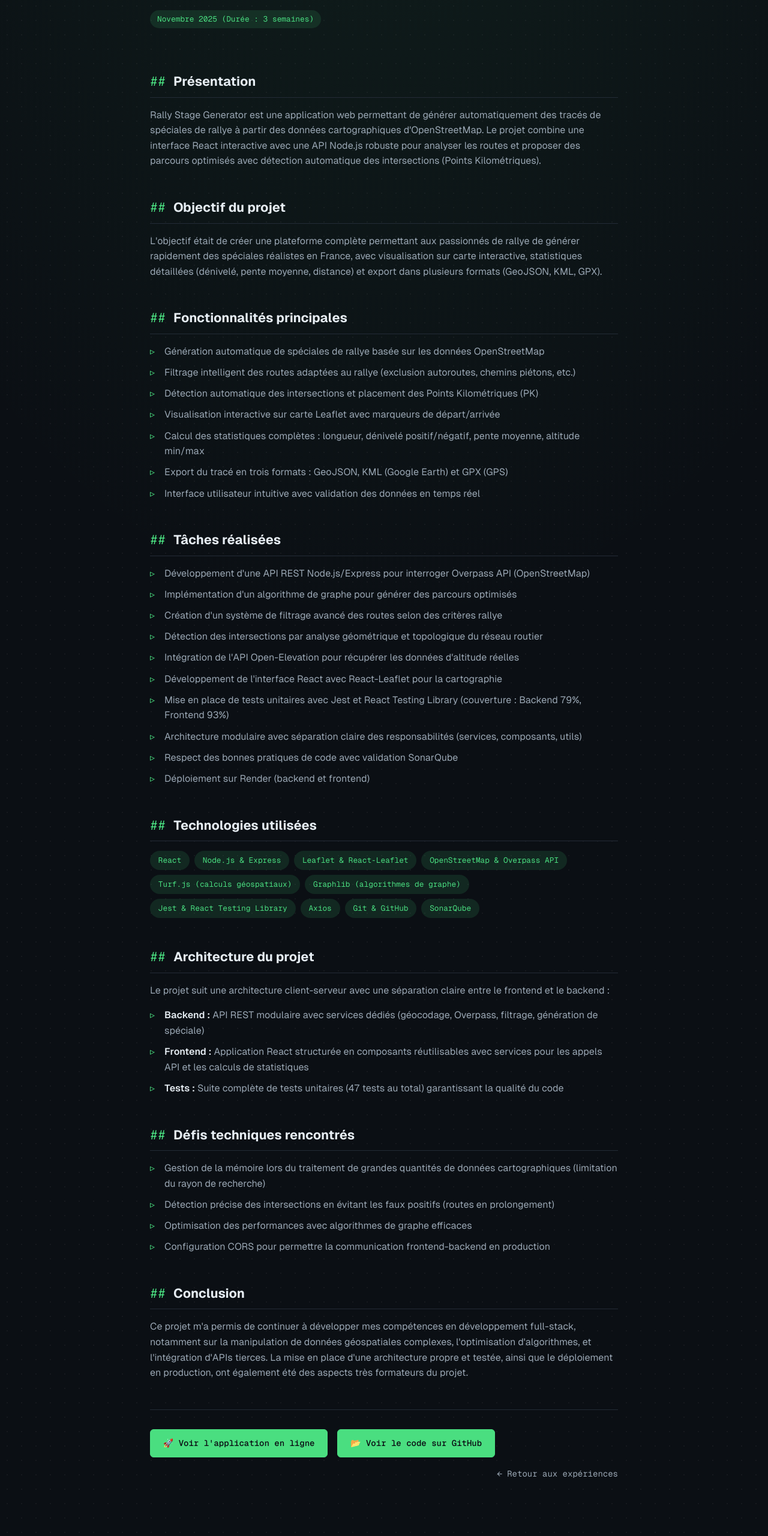
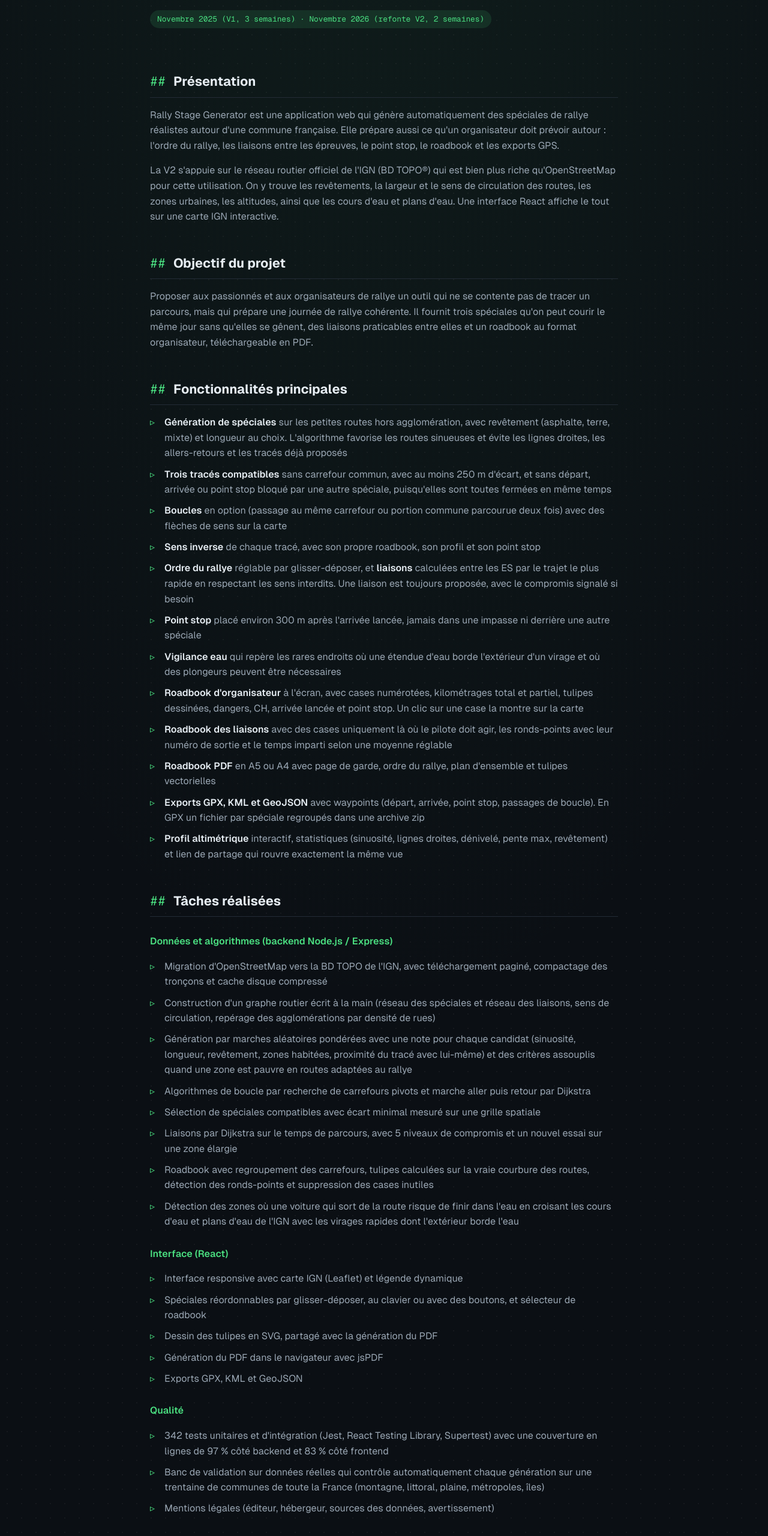
Before and after one commit to theo-vanbandon/portfolio-nextjs, a Next.js app: page /experiences/rally-stage-generator in a window 1280 px wide. Shown: the part 218-2778 px from the top of the page at 60% size. Built offline with nearby package versions, Linux system fonts and the light colour scheme.

Commit message:
Mise à jour du projet Rally Stage Generator avec la refonte V2

```diff
--- a/app/data/projects.ts
+++ b/app/data/projects.ts
@@ -11,6 +11,15 @@ export type Project = {
 };
 
 export const projects: Project[] = [
+    {
+        title: "Générateur de spéciale de rallye",
+        type: "perso",
+        description: "Application web qui prépare une journée de rallye autour d'une commune : trois spéciales compatibles, liaisons, roadbook PDF et exports GPS, à partir des données routières de l'IGN.",
+        link: "/experiences/rally-stage-generator",
+        technologies: ["React", "Node.js", "Express", "Leaflet", "IGN BD TOPO", "jsPDF", "Jest"],
+        date: "Novembre 2025, refonte en Novembre 2026",
+        duree: "3 + 2 semaines",
+    },
     {
         title: "Facturation & site web - AEM",
         type: "stage",
@@ -37,15 +46,6 @@ export const projects: Project[] = [
         technologies: ["Node.js", "GitHub Actions", "Nodemailer", "Axios", "API REST"],
         date: "Décembre 2025",
         duree: "4 jours",
-    },
-    {
-        title: "Générateur de spéciale de rallye",
-        type: "perso",
-        description: "Application web de génération automatique de spéciales de rallye basée sur OpenStreetMap avec détection d'intersections et export multi-formats.",
-        link: "/experiences/rally-stage-generator",
-        technologies: ["React", "Node.js", "Express", "Leaflet", "OpenStreetMap"],
-        date: "Novembre 2025",
-        duree: "3 semaines",
     },
     {
         title: "Réseau social : Watif",
--- a/app/experiences/rally-stage-generator/page.tsx
+++ b/app/experiences/rally-stage-generator/page.tsx
@@ -4,99 +4,127 @@ export default function RallyStageGenerator() {
     return (
         <section id="rally-stage-project" className="project-detail-section">
             <h2>Rally Stage Generator</h2>
-            <p className="project-date">Novembre 2025 (Durée : 3 semaines)</p>
+            <p className="project-date">Novembre 2025 (V1, 3 semaines) · Novembre 2026 (refonte V2, 2 semaines)</p>
 
             <h3>Présentation</h3>
             <p>
-                Rally Stage Generator est une application web permettant de générer automatiquement des tracés de
-                spéciales de rallye à partir des données cartographiques d&apos;OpenStreetMap. Le projet combine
-                une interface React interactive avec une API Node.js robuste pour analyser les routes et proposer
-                des parcours optimisés avec détection automatique des intersections (Points Kilométriques).
+                Rally Stage Generator est une application web qui génère automatiquement des spéciales de rallye
+                réalistes autour d&apos;une commune française. Elle prépare aussi ce qu&apos;un organisateur doit
+                prévoir autour : l&apos;ordre du rallye, les liaisons entre les épreuves, le point stop, le roadbook
+                et les exports GPS.
+            </p>
+            <p>
+                La V2 s&apos;appuie sur le réseau routier officiel de l&apos;IGN (BD TOPO®) qui est bien plus riche
+                qu&apos;OpenStreetMap pour cette utilisation. On y trouve les revêtements, la largeur et le sens de
+                circulation des routes, les zones urbaines, les altitudes, ainsi que les cours d&apos;eau et plans
+                d&apos;eau. Une interface React affiche le tout sur une carte IGN interactive.
             </p>
 
             <h3>Objectif du projet</h3>
             <p>
-                L&apos;objectif était de créer une plateforme complète permettant aux passionnés de rallye de
-                générer rapidement des spéciales réalistes en France, avec visualisation sur carte interactive,
-                statistiques détaillées (dénivelé, pente moyenne, distance) et export dans plusieurs formats
-                (GeoJSON, KML, GPX).
+                Proposer aux passionnés et aux organisateurs de rallye un outil qui ne se contente pas de tracer un
+                parcours, mais qui prépare une journée de rallye cohérente. Il fournit trois spéciales qu&apos;on
+                peut courir le même jour sans qu&apos;elles se gênent, des liaisons praticables entre elles et un
+                roadbook au format organisateur, téléchargeable en PDF.
             </p>
 
             <h3>Fonctionnalités principales</h3>
             <ul className="features-list">
-                <li>Génération automatique de spéciales de rallye basée sur les données OpenStreetMap</li>
-                <li>Filtrage intelligent des routes adaptées au rallye (exclusion autoroutes, chemins piétons, etc.)</li>
-                <li>Détection automatique des intersections et placement des Points Kilométriques (PK)</li>
-                <li>Visualisation interactive sur carte Leaflet avec marqueurs de départ/arrivée</li>
-                <li>Calcul des statistiques complètes : longueur, dénivelé positif/négatif, pente moyenne, altitude min/max</li>
-                <li>Export du tracé en trois formats : GeoJSON, KML (Google Earth) et GPX (GPS)</li>
-                <li>Interface utilisateur intuitive avec validation des données en temps réel</li>
+                <li><strong>Génération de spéciales</strong> sur les petites routes hors agglomération, avec revêtement (asphalte, terre, mixte) et longueur au choix. L&apos;algorithme favorise les routes sinueuses et évite les lignes droites, les allers-retours et les tracés déjà proposés</li>
+                <li><strong>Trois tracés compatibles</strong> sans carrefour commun, avec au moins 250 m d&apos;écart, et sans départ, arrivée ou point stop bloqué par une autre spéciale, puisqu&apos;elles sont toutes fermées en même temps</li>
+                <li><strong>Boucles</strong> en option (passage au même carrefour ou portion commune parcourue deux fois) avec des flèches de sens sur la carte</li>
+                <li><strong>Sens inverse</strong> de chaque tracé, avec son propre roadbook, son profil et son point stop</li>
+                <li><strong>Ordre du rallye</strong> réglable par glisser-déposer, et <strong>liaisons</strong> calculées entre les ES par le trajet le plus rapide en respectant les sens interdits. Une liaison est toujours proposée, avec le compromis signalé si besoin</li>
+                <li><strong>Point stop</strong> placé environ 300 m après l&apos;arrivée lancée, jamais dans une impasse ni derrière une autre spéciale</li>
+                <li><strong>Vigilance eau</strong> qui repère les rares endroits où une étendue d&apos;eau borde l&apos;extérieur d&apos;un virage et où des plongeurs peuvent être nécessaires</li>
+                <li><strong>Roadbook d&apos;organisateur</strong> à l&apos;écran, avec cases numérotées, kilométrages total et partiel, tulipes dessinées, dangers, CH, arrivée lancée et point stop. Un clic sur une case la montre sur la carte</li>
+                <li><strong>Roadbook des liaisons</strong> avec des cases uniquement là où le pilote doit agir, les ronds-points avec leur numéro de sortie et le temps imparti selon une moyenne réglable</li>
+                <li><strong>Roadbook PDF</strong> en A5 ou A4 avec page de garde, ordre du rallye, plan d&apos;ensemble et tulipes vectorielles</li>
+                <li><strong>Exports GPX, KML et GeoJSON</strong> avec waypoints (départ, arrivée, point stop, passages de boucle). En GPX un fichier par spéciale regroupés dans une archive zip</li>
+                <li><strong>Profil altimétrique</strong> interactif, statistiques (sinuosité, lignes droites, dénivelé, pente max, revêtement) et lien de partage qui rouvre exactement la même vue</li>
             </ul>
 
             <h3>Tâches réalisées</h3>
+            <h4>Données et algorithmes (backend Node.js / Express)</h4>
             <ul className="features-list">
-                <li>Développement d&apos;une API REST Node.js/Express pour interroger Overpass API (OpenStreetMap)</li>
-                <li>Implémentation d&apos;un algorithme de graphe pour générer des parcours optimisés</li>
-                <li>Création d&apos;un système de filtrage avancé des routes selon des critères rallye</li>
-                <li>Détection des intersections par analyse géométrique et topologique du réseau routier</li>
-                <li>Intégration de l&apos;API Open-Elevation pour récupérer les données d&apos;altitude réelles</li>
-                <li>Développement de l&apos;interface React avec React-Leaflet pour la cartographie</li>
-                <li>Mise en place de tests unitaires avec Jest et React Testing Library (couverture : Backend 79%, Frontend 93%)</li>
-                <li>Architecture modulaire avec séparation claire des responsabilités (services, composants, utils)</li>
-                <li>Respect des bonnes pratiques de code avec validation SonarQube</li>
-                <li>Déploiement sur Render (backend et frontend)</li>
+                <li>Migration d&apos;OpenStreetMap vers la BD TOPO de l&apos;IGN, avec téléchargement paginé, compactage des tronçons et cache disque compressé</li>
+                <li>Construction d&apos;un graphe routier écrit à la main (réseau des spéciales et réseau des liaisons, sens de circulation, repérage des agglomérations par densité de rues)</li>
+                <li>Génération par marches aléatoires pondérées avec une note pour chaque candidat (sinuosité, longueur, revêtement, zones habitées, proximité du tracé avec lui-même) et des critères assouplis quand une zone est pauvre en routes adaptées au rallye</li>
+                <li>Algorithmes de boucle par recherche de carrefours pivots et marche aller puis retour par Dijkstra</li>
+                <li>Sélection de spéciales compatibles avec écart minimal mesuré sur une grille spatiale</li>
+                <li>Liaisons par Dijkstra sur le temps de parcours, avec 5 niveaux de compromis et un nouvel essai sur une zone élargie</li>
+                <li>Roadbook avec regroupement des carrefours, tulipes calculées sur la vraie courbure des routes, détection des ronds-points et suppression des cases inutiles</li>
+                <li>Détection des zones où une voiture qui sort de la route risque de finir dans l&apos;eau en croisant les cours d&apos;eau et plans d&apos;eau de l&apos;IGN avec les virages rapides dont l&apos;extérieur borde l&apos;eau</li>
+            </ul>
+
+            <h4>Interface (React)</h4>
+            <ul className="features-list">
+                <li>Interface responsive avec carte IGN (Leaflet) et légende dynamique</li>
+                <li>Spéciales réordonnables par glisser-déposer, au clavier ou avec des boutons, et sélecteur de roadbook</li>
+                <li>Dessin des tulipes en SVG, partagé avec la génération du PDF</li>
+                <li>Génération du PDF dans le navigateur avec jsPDF</li>
+                <li>Exports GPX, KML et GeoJSON</li>
+            </ul>
+
+            <h4>Qualité</h4>
+            <ul className="features-list">
+                <li>342 tests unitaires et d&apos;intégration (Jest, React Testing Library, Supertest) avec une couverture en lignes de 97 % côté backend et 83 % côté frontend</li>
+                <li>Banc de validation sur données réelles qui contrôle automatiquement chaque génération sur une trentaine de communes de toute la France (montagne, littoral, plaine, métropoles, îles)</li>
+                <li>Mentions légales (éditeur, hébergeur, sources des données, avertissement)</li>
             </ul>
 
             <h3>Technologies utilisées</h3>
             <ul className="technologies-list">
                 <li>React</li>
-                <li>Node.js & Express</li>
                 <li>Leaflet & React-Leaflet</li>
-                <li>OpenStreetMap & Overpass API</li>
-                <li>Turf.js (calculs géospatiaux)</li>
-                <li>Graphlib (algorithmes de graphe)</li>
+                <li>Node.js & Express 5</li>
+                <li>IGN BD TOPO® & Géoplateforme</li>
+                <li>geo.api.gouv.fr</li>
+                <li>jsPDF</li>
                 <li>Jest & React Testing Library</li>
-                <li>Axios</li>
+                <li>Supertest</li>
                 <li>Git & GitHub</li>
-                <li>SonarQube</li>
+                <li>Render</li>
             </ul>
 
             <h3>Architecture du projet</h3>
-            <p>
-                Le projet suit une architecture client-serveur avec une séparation claire entre le frontend et le backend :
-            </p>
             <ul className="features-list">
-                <li><strong>Backend :</strong> API REST modulaire avec services dédiés (géocodage, Overpass,
-                    filtrage, génération de spéciale)</li>
-                <li><strong>Frontend :</strong> Application React structurée en composants réutilisables avec
-                    services pour les appels API et les calculs de statistiques</li>
-                <li><strong>Tests :</strong> Suite complète de tests unitaires (47 tests au total) garantissant
-                    la qualité du code</li>
+                <li><strong>Backend :</strong> API REST découpée en routes (<code>/generate</code>, <code>/liaisons</code>, <code>/water</code>) et en services (téléchargement IGN, graphe routier, génération des spéciales, liaisons, vigilance eau, cache)</li>
+                <li><strong>Frontend :</strong> composants React réutilisables (carte, onglets, roadbook, tulipes, profil, popup), services pour l&apos;API, les exports et le PDF, et utilitaires de géométrie partagés</li>
+                <li><strong>Tests et validation :</strong> tests unitaires sur des réseaux synthétiques et banc de validation sur les données IGN réelles</li>
             </ul>
 
             <h3>Défis techniques rencontrés</h3>
             <ul className="features-list">
-                <li>Gestion de la mémoire lors du traitement de grandes quantités de données cartographiques
-                    (limitation du rayon de recherche)</li>
-                <li>Détection précise des intersections en évitant les faux positifs (routes en prolongement)</li>
-                <li>Optimisation des performances avec algorithmes de graphe efficaces</li>
-                <li>Configuration CORS pour permettre la communication frontend-backend en production</li>
+                <li><strong>Mémoire sur un hébergement gratuit (512 Mo) :</strong> Une zone de 20 km compte plus de 100 000 tronçons. Il a fallu stocker les géométries en tableaux typés, libérer les données brutes pendant la construction du graphe et plafonner le cache pour éviter les redémarrages du serveur. Le pic mesuré est passé de 439 à 383 Mo</li>
+                <li><strong>Réalisme rallye :</strong> Un point stop qui ne finit jamais dans une impasse, des spéciales qui ne bloquent pas l&apos;accès aux autres, et des liaisons sans demi-tour qui respectent les sens interdits</li>
+                <li><strong>Lisibilité des roadbooks :</strong> Les données IGN découpent un carrefour en plusieurs nœuds (ronds-points, îlots, terre-pleins). Il a fallu les regrouper, n&apos;afficher une case que là où le pilote doit agir et dessiner des tulipes compréhensibles</li>
+                <li><strong>Validation sur données réelles :</strong> Les tests unitaires ne suffisent pas pour un algorithme de génération. Il a fallu concevoir un banc de validation qui teste automatiquement chaque génération sur une trentaine de communes de toute la France</li>
             </ul>
+
+            <h3>Méthode de travail</h3>
+            <p>
+                Pour la V2, j&apos;ai utilisé Claude Code comme assistant pour accélérer l&apos;écriture du code. Les
+                décisions restaient les miennes, qu&apos;il s&apos;agisse des fonctionnalités, des règles d&apos;un
+                vrai rallye (point stop, liaisons, roadbook) ou de la validation de chaque génération sur de vraies
+                communes.
+            </p>
 
             <h3>Conclusion</h3>
             <p>
-                Ce projet m&apos;a permis de continuer à développer mes compétences en développement full-stack, notamment
-                sur la manipulation de données géospatiales complexes, l&apos;optimisation d&apos;algorithmes,
-                et l&apos;intégration d&apos;APIs tierces. La mise en place d&apos;une architecture propre et
-                testée, ainsi que le déploiement en production, ont également été des aspects très formateurs
-                du projet.
+                La V1 m&apos;avait fait découvrir les données géospatiales et les algorithmes de graphe. Avec la
+                refonte, je suis allé plus loin en concevant des algorithmes complets pour la génération, la
+                compatibilité des spéciales, les liaisons et le roadbook. J&apos;ai aussi appris à faire tenir une
+                application dans très peu de mémoire en production, et à valider un algorithme sur des données
+                réelles, pas seulement avec des tests unitaires. Le projet est passé d&apos;un générateur de tracé à
+                un véritable outil de préparation de rallye, pensé pour les organisateurs.
             </p>
 
             <div className="link-container">
-                <Link href="https://rally-stage-generator-front.onrender.com" className="styled-link" target="_blank">
+                <Link href="https://rally-stage-generator-front.onrender.com" className="styled-link" target="_blank" rel="noopener noreferrer">
                     🚀 Voir l&apos;application en ligne
                 </Link>
-                <Link href="https://github.com/theo-vanbandon/rally-stage-generator" className="styled-link" target="_blank">
+                <Link href="https://github.com/theo-vanbandon/rally-stage-generator" className="styled-link" target="_blank" rel="noopener noreferrer">
                     📂 Voir le code sur GitHub
                 </Link>
                 <Link href="/#experiences" className="back-link">
--- a/app/styles/project.css
+++ b/app/styles/project.css
@@ -66,7 +66,7 @@
 }
 
 .project-detail-section h4 {
-    margin-bottom: 0.5rem;
+    margin: 1.75rem 0 0.5rem;
     font-weight: 600;
     color: var(--accent);
 }
@@ -135,6 +135,10 @@
     border: 1px solid var(--border);
     border-left: 3px solid var(--accent);
     border-radius: var(--radius);
+}
+
+.project-detail-section .iso-section h4 {
+    margin-top: 0;
 }
 
 .project-detail-section .iso-section p:last-child {
```
